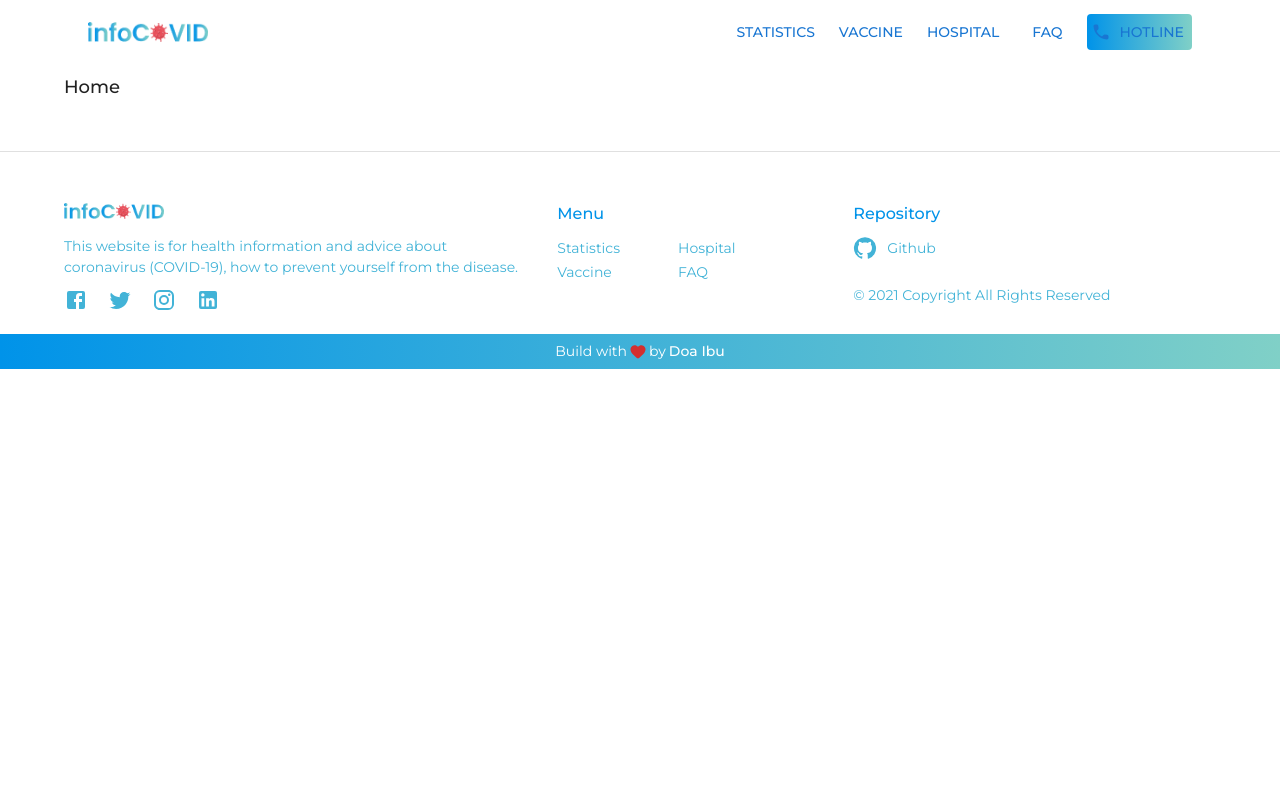
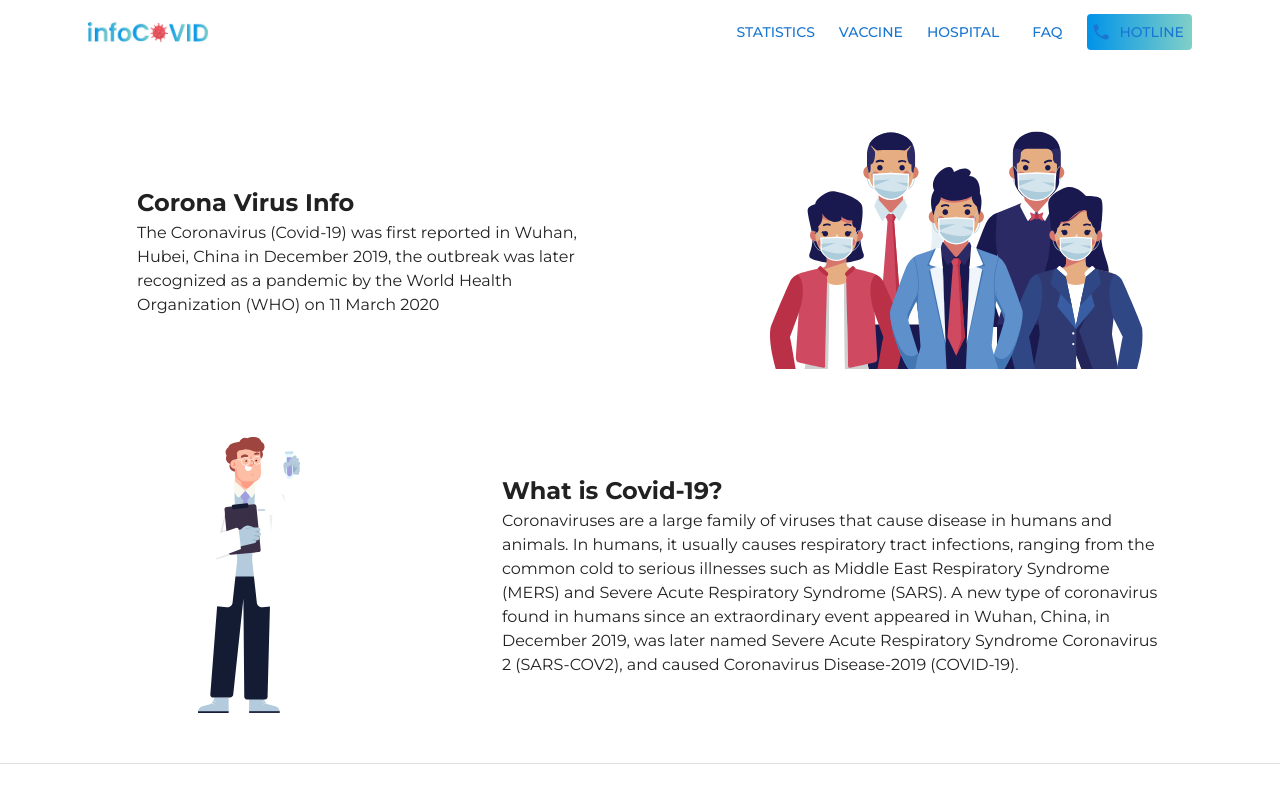
Before and after one commit to niceDeve/info-covid, a Next.js app: page / in a window 1280 px wide. Shown: the top 800 px of the page. Built offline with nearby package versions, Linux system fonts and the light colour scheme.

Commit message:
add sections

```diff
--- a/pages/index.js
+++ b/pages/index.js
@@ -2,6 +2,8 @@ import Head from 'next/head';
 import { Container } from '@mui/material';
 import { makeStyles } from '@mui/styles';
 import styles from '../styles/pages/home.style';
+import Banner from '../sections/landing-page/Banner';
+import Covid from '../sections/landing-page/Covid';
 const useStyles = makeStyles(styles);
 
 export default function Home() {
@@ -12,7 +14,8 @@ export default function Home() {
         <title>Info Covid</title>
       </Head>
       <Container maxWidth='lg'>
-        <h2 className={classes.title}>Home</h2>
+        <Banner />
+        <Covid />
       </Container>
     </div>
   );
--- a/sections/landing-page/Banner.js
+++ b/sections/landing-page/Banner.js
@@ -0,0 +1,24 @@
+import Image from 'next/image';
+import { Grid } from '@mui/material';
+import person from '../../public/person.svg';
+
+export default function Banner() {
+  return (
+    <div>
+      <Grid container spacing={{ xs: 2, md: 2 }}>
+        <Grid item xs={12} sm={12} md={5} style={{ margin: 'auto' }}>
+          <h2>Corona Virus Info</h2>
+          <p>
+            The Coronavirus (Covid-19) was first reported in Wuhan, Hubei, China in December 2019, the outbreak was later recognized as a
+            pandemic by the World Health Organization (WHO) on 11 March 2020
+          </p>
+        </Grid>
+        <Grid item xs={12} sm={12} md={4} style={{ display: 'block', margin: 'auto' }}>
+          <div style={{ display: 'block !important' }}>
+            <Image src={person} alt='illustration' width={200} height={200} layout='responsive' />
+          </div>
+        </Grid>
+      </Grid>
+    </div>
+  );
+}
--- /dev/null
+++ b/sections/landing-page/Covid.js
@@ -0,0 +1,25 @@
+import Image from 'next/image';
+import { Grid } from '@mui/material';
+import scientist from '../../public/scientist.svg';
+
+export default function Covid() {
+  return (
+    <Grid container spacing={{ xs: 2, md: 2 }}>
+      <Grid item xs={12} sm={12} md={3} style={{ margin: 'auto' }}>
+        <div style={{ display: 'block !important' }}>
+          <Image src={scientist} alt='illustration' width={200} height={200} layout='responsive' />
+        </div>
+      </Grid>
+      <Grid item xs={12} sm={12} md={7} style={{ display: 'block', margin: 'auto' }}>
+        <h2>What is Covid-19?</h2>
+        <p>
+          Coronaviruses are a large family of viruses that cause disease in humans and animals. In humans, it usually causes respiratory
+          tract infections, ranging from the common cold to serious illnesses such as Middle East Respiratory Syndrome (MERS) and Severe
+          Acute Respiratory Syndrome (SARS). A new type of coronavirus found in humans since an extraordinary event appeared in Wuhan,
+          China, in December 2019, was later named Severe Acute Respiratory Syndrome Coronavirus 2 (SARS-COV2), and caused Coronavirus
+          Disease-2019 (COVID-19).
+        </p>
+      </Grid>
+    </Grid>
+  );
+}
```
Also changed, not shown: public/scientist.svg (added).
